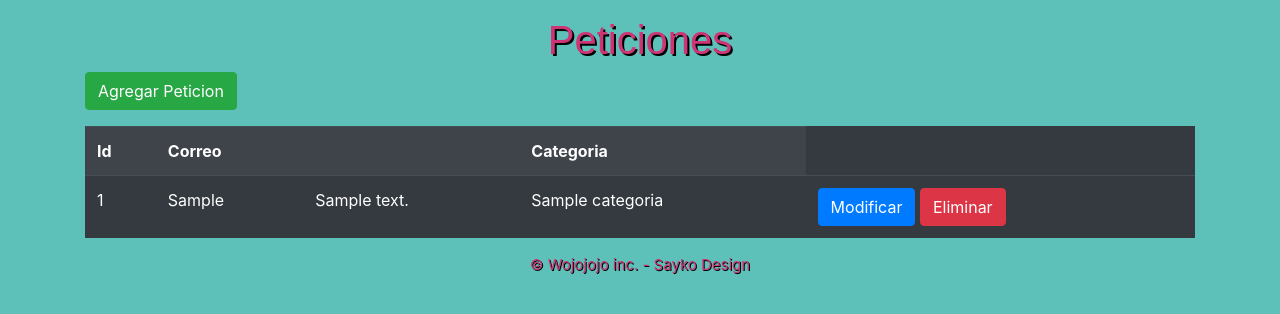
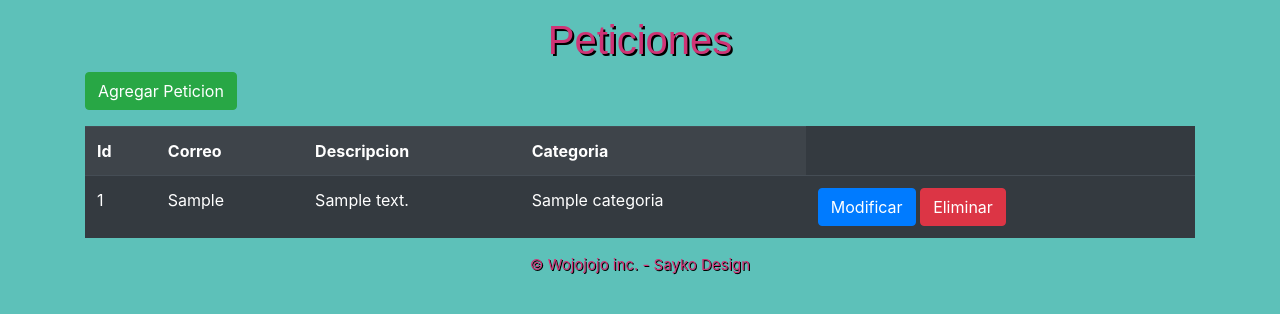
Before and after one commit to jordanpoblete/SaykoDesign, a Django app: page /peticiones/ in a window 1280 px wide. Shown: the part 67-381 px from the top of the page. Run offline with Django 3.2, Linux system fonts and the light colour scheme; tables that the repository leaves empty hold one stand-in row (values such as "Sample post").

Commit message:
descripcion titulo

```diff
--- a/core/templates/core/peticiones.html
+++ b/core/templates/core/peticiones.html
@@ -86,7 +86,7 @@
         <tr>
             <th>Id</th>
             <th>Correo</th>
-            <th>{{Descripcion}}</th>
+            <th>Descripcion</th>
             <th>Categoria</th>
         </tr>
 
```
